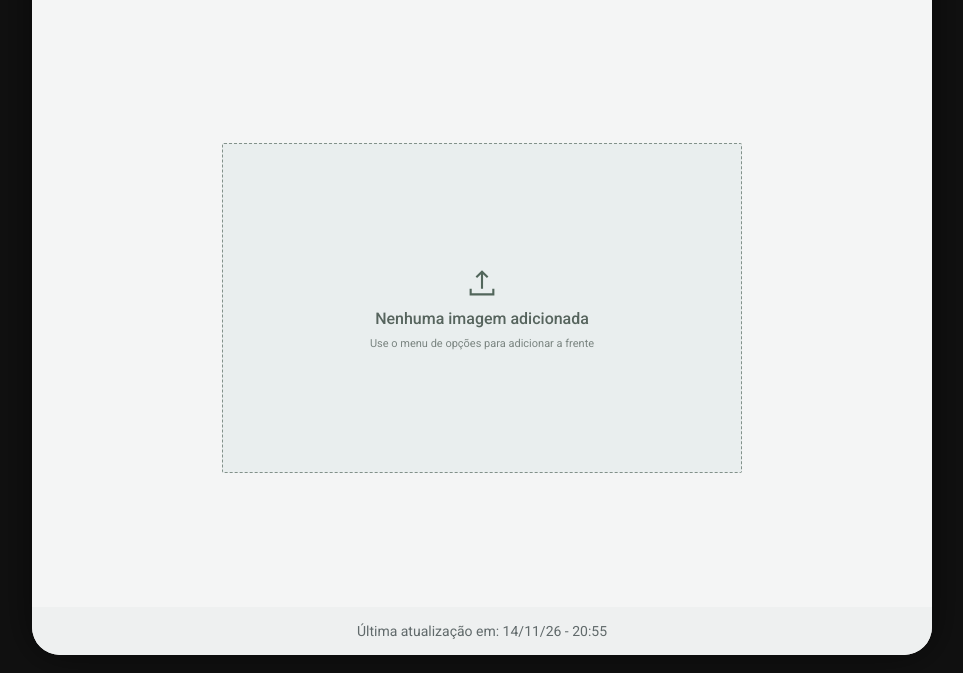
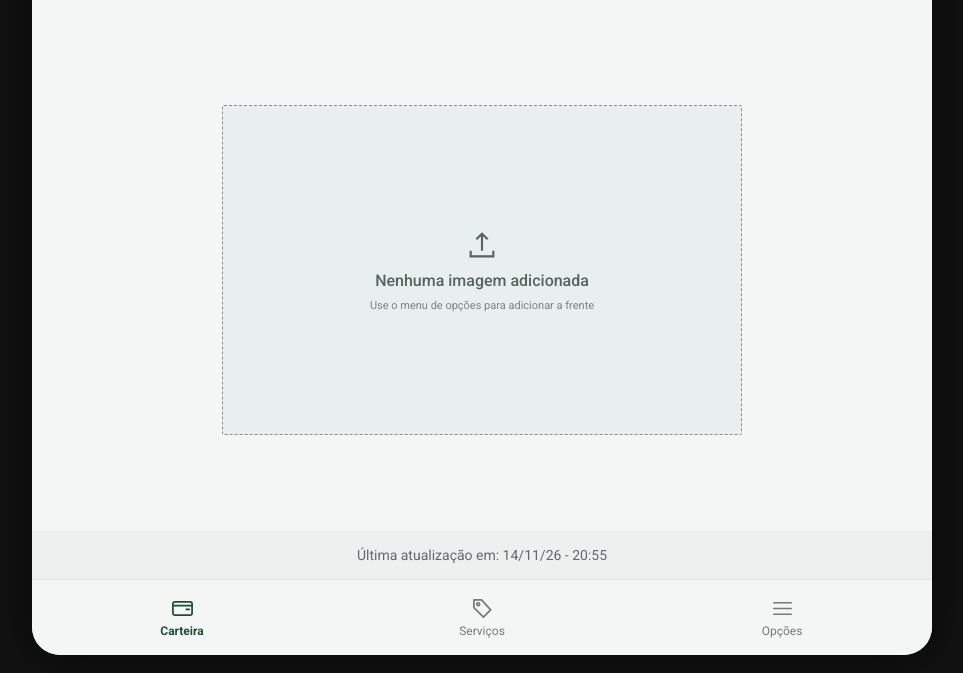
Before and after one commit to GustavoBastos07/TESTE, a plain HTML site: page index.html in a window 1280 px wide. Shown: the part 163-836 px from the top of the page, without its empty margins (158-1121 px from the left). Drawn offline with Linux system fonts and the light colour scheme.

Commit message:
Restore bottom navigation bar with Wallet Services and Options

```diff
--- a/index.html
+++ b/index.html
@@ -105,19 +105,34 @@
  .tabs{height:62px;min-height:62px}
 }
 
-/* Layout de carteira: sem navegação inferior, documento ocupa o espaço central */
-.bottom-nav,.android-nav{display:none!important}
+/* Navegação inferior padrão: Carteira, Serviços e Opções */
+.bottom-nav{
+  display:grid!important;
+  grid-template-columns:repeat(3,minmax(0,1fr));
+  flex:0 0 calc(76px + env(safe-area-inset-bottom));
+  height:calc(76px + env(safe-area-inset-bottom));
+  min-height:76px;
+  padding-bottom:env(safe-area-inset-bottom);
+  background:#f4f5f5;
+  border-top:1px solid #dce0df;
+  z-index:4;
+}
+.android-nav{display:none!important}
+.nav-item{min-width:0;justify-content:center;gap:4px;font-size:12px}
+.nav-item svg{width:23px;height:23px}
 .phone{min-height:100dvh;height:100dvh}
 .content{padding-bottom:0!important}
 #privacyNote{display:none!important}
 .update{flex:0 0 auto}
 @media (orientation:portrait){
   .phone{width:100%;max-width:100%;height:100dvh;min-height:100dvh}
-  .content{flex:1;min-height:0;padding:8px 10px 0!important}
+  .content{flex:1 1 auto;min-height:0;padding:8px 10px 0!important}
+  .bottom-nav{display:grid!important;flex-shrink:0}
   .card-stage{flex:1 1 auto!important;min-height:0!important;padding:2px 0!important}
   .upload-card.has-image{width:100%!important;height:100%!important;max-height:100%!important;aspect-ratio:auto!important;transform:none!important}
   .upload-card img{width:100%!important;height:100%!important;object-fit:contain!important}
   .update{min-height:44px!important;margin:0 -10px!important;font-size:14px}
+  .nav-item{padding:7px 0 4px}
 }
 :fullscreen{background:#f4f5f5}
 :fullscreen .phone{width:100vw!important;max-width:none!important;height:100dvh!important;min-height:100dvh!important;border-radius:0!important;box-shadow:none!important}
@@ -140,7 +155,7 @@
 <section class="simple-page" id="servicesView" hidden><svg viewBox="0 0 24 24"><path d="M20 8h-4l-2-3H6L4 8H2v12h18zM2 8h18M7 13h10"/></svg><h2>Serviços</h2><p>Serviços e recursos da carteira aparecerão aqui.</p></section>
 <section class="simple-page" id="optionsView" hidden><svg viewBox="0 0 24 24"><path d="M4 6h16M4 12h16M4 18h16"/></svg><h2>Opções</h2><p>Gerencie as imagens armazenadas neste dispositivo.</p><button class="tool" id="clearAll">Remover todas as imagens</button><p class="privacy-note">As imagens ficam somente neste navegador e não são enviadas ao GitHub ou a qualquer servidor.</p></section>
 <div class="update" id="updateText">Última atualização em: —</div><p class="privacy-note" id="privacyNote">Suas imagens ficam armazenadas neste dispositivo.</p></main>
-<nav class="bottom-nav" aria-hidden="true"><button class="nav-item active" data-page="wallet"><svg viewBox="0 0 24 24"><rect x="2" y="5" width="20" height="14" rx="2"/><path d="M2 9h20M16 13h3"/></svg><span>Carteira</span></button><button class="nav-item" data-page="services"><svg viewBox="0 0 24 24"><path d="M20.5 13.5 13 21l-10-10V3h8z"/><circle cx="7.5" cy="7.5" r="1.5"/></svg><span>Serviços</span></button><button class="nav-item" data-page="options"><svg viewBox="0 0 24 24"><path d="M3 6h18M3 12h18M3 18h18"/></svg><span>Opções</span></button></nav>
+<nav class="bottom-nav" aria-label="Navegação principal"><button class="nav-item active" data-page="wallet"><svg viewBox="0 0 24 24"><rect x="2" y="5" width="20" height="14" rx="2"/><path d="M2 9h20M16 13h3"/></svg><span>Carteira</span></button><button class="nav-item" data-page="services"><svg viewBox="0 0 24 24"><path d="M20.5 13.5 13 21l-10-10V3h8z"/><circle cx="7.5" cy="7.5" r="1.5"/></svg><span>Serviços</span></button><button class="nav-item" data-page="options"><svg viewBox="0 0 24 24"><path d="M3 6h18M3 12h18M3 18h18"/></svg><span>Opções</span></button></nav>
 <div class="android-nav"><span class="recent"></span><span class="back"></span></div><div class="toast" id="toast"></div>
 <div class="menu-pop" id="menuPop" hidden><button id="menuUpload" data-action="upload-current">Adicionar imagem</button><button id="menuReplace" data-action="upload-current">Trocar imagem</button><button id="menuRemove" data-action="remove-current">Remover imagem</button><div class="menu-separator"></div><button data-action="refresh">Atualizar carteira</button><button data-action="about">Sobre este aplicativo</button></div></div>
 <script>
```
